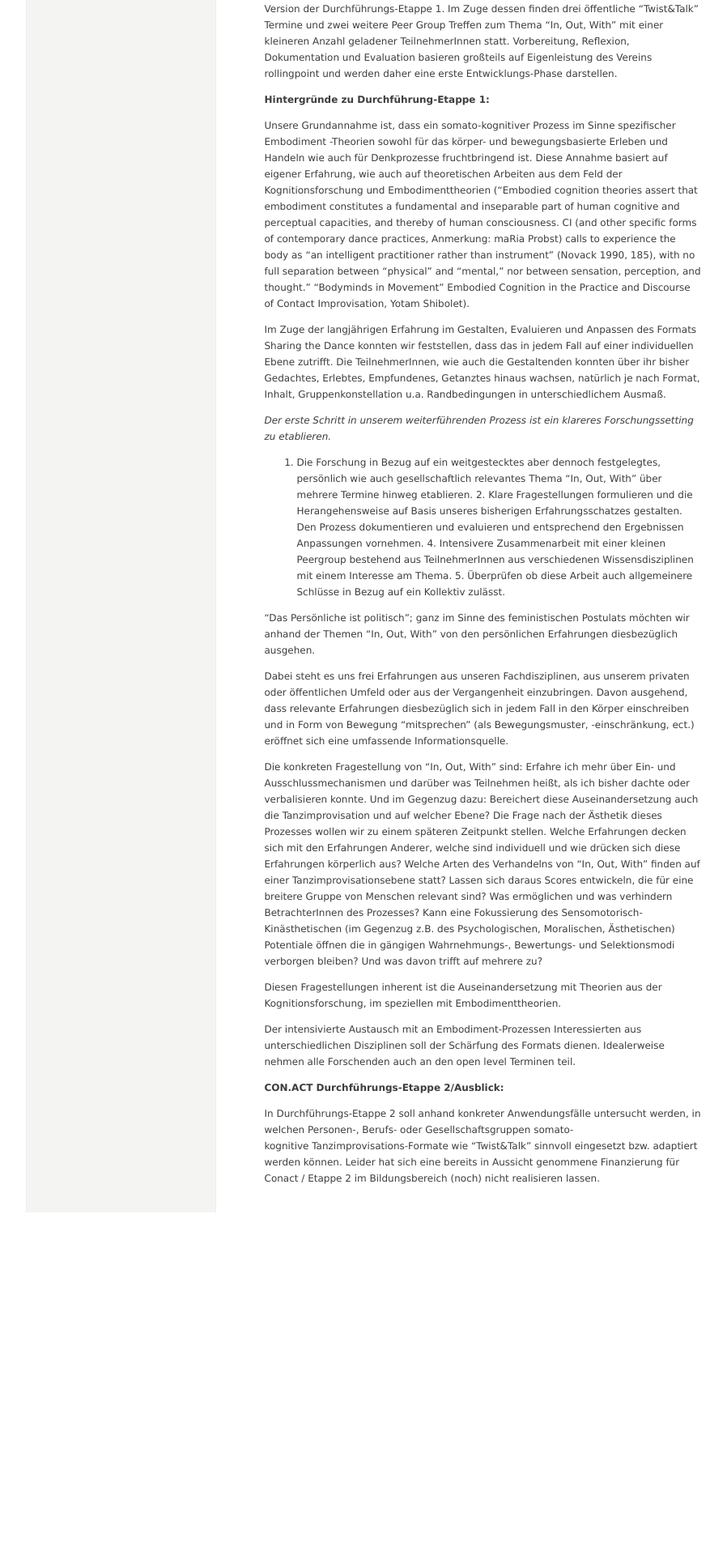
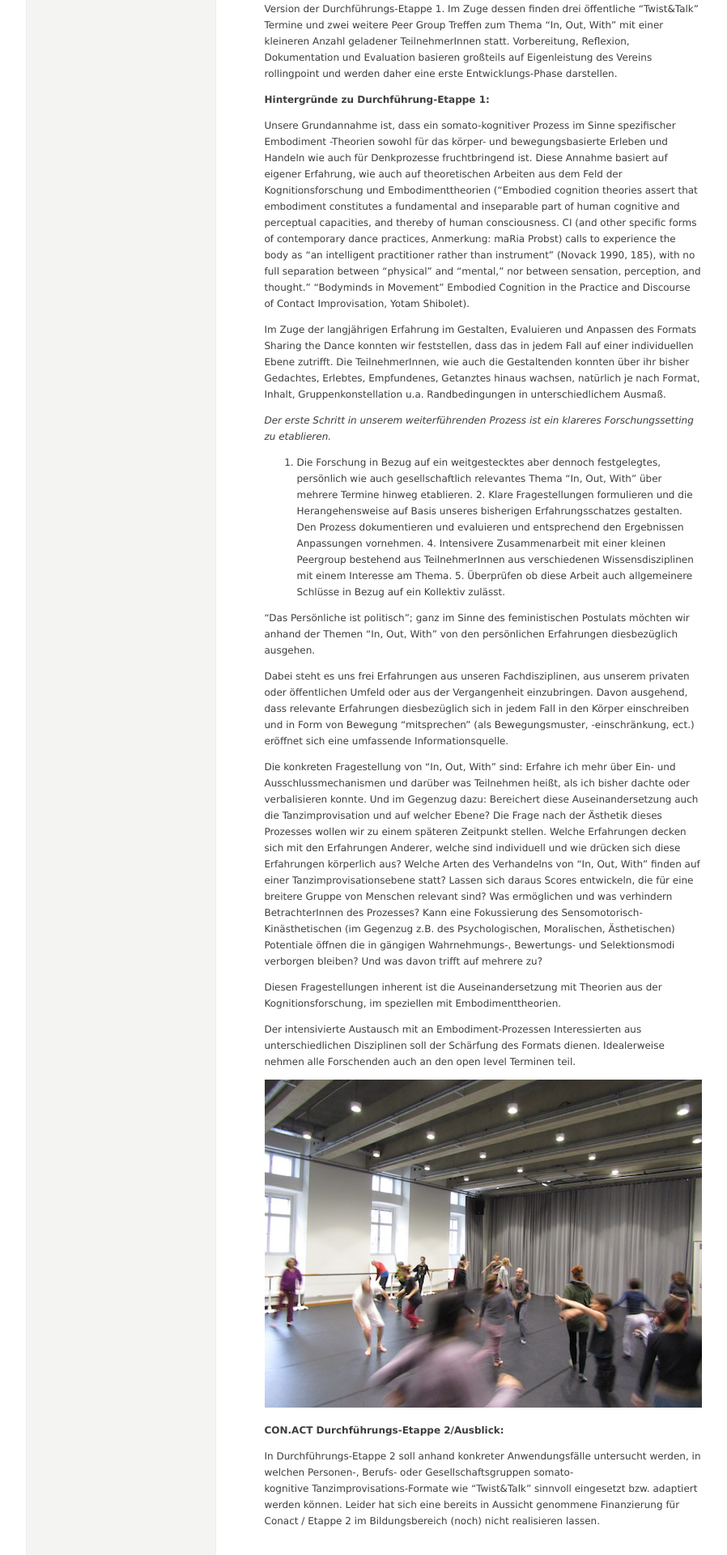
Before and after one commit to manulari/rollingpointat, a Jekyll site: the page built from _all_pages/conact1.md, in a window 1280 px wide. Shown: the part 2877-4797 px from the top of the page at 81% size, without its empty margins (152-1050 px from the left). Built offline with Jekyll 4.4.1, drawn with Linux system fonts in a browser that asks for light colours; comment, search, counter and statistics services are not loaded; before the commit the page ends 4374 px from its top, so only the background shows below that.

Commit message:
Update page “conact1”

```diff
--- a/_all_pages/conact1.md
+++ b/_all_pages/conact1.md
@@ -71,6 +71,8 @@ Diesen Fragestellungen inherent ist die Auseinandersetzung mit Theorien aus der
 
 Der intensivierte Austausch mit an Embodiment-Prozessen Interessierten aus unterschiedlichen Disziplinen soll der Schärfung des Formats dienen. Idealerweise nehmen alle Forschenden auch an den open level Terminen teil.
 
+![](/assets/uploads/img_1737.jpg)
+
 **CON.ACT Durchführungs-Etappe 2/Ausblick:**
 
 In Durchführungs-Etappe 2 soll anhand konkreter Anwendungsfälle untersucht werden, in welchen Personen-, Berufs- oder Gesellschaftsgruppen somato-kognitive Tanzimprovisations-Formate wie “Twist&Talk” sinnvoll eingesetzt bzw. adaptiert werden können. Leider hat sich eine bereits in Aussicht genommene Finanzierung für Conact / Etappe 2 im Bildungsbereich (noch) nicht realisieren lassen.
```
Also changed, not shown: assets/uploads/img_1737.jpg (added).
